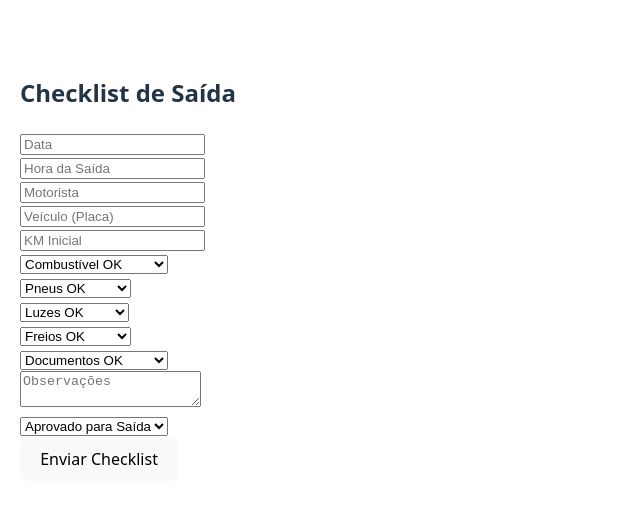
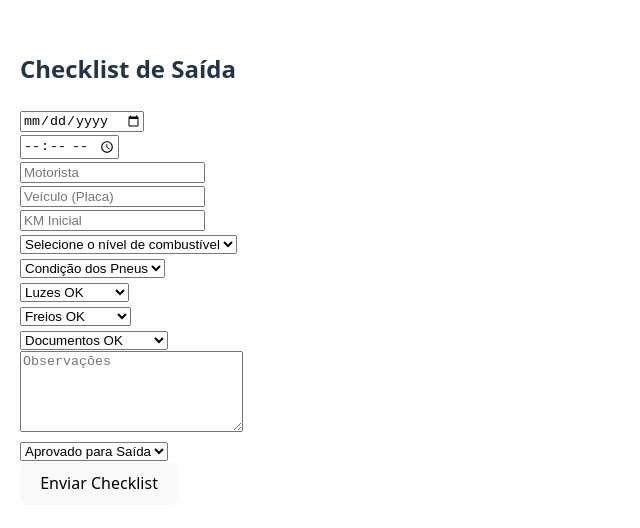
Before and after one commit to MichelVieiraDonascimento/checklist-frotas-sas, a React (Vite) app: page / in a window 1280 px wide. Shown: the part 132-660 px from the top of the page, without its empty margins (0-640 px from the left). Built offline with nearby package versions, Linux system fonts and the light colour scheme.

Commit message:
Updated ChecklistSaida.jsx

```diff
--- a/src/ChecklistSaida.jsx
+++ b/src/ChecklistSaida.jsx
@@ -1,6 +1,9 @@
-
 import jsPDF from "jspdf";
 import { useState } from "react";
+
+const motoristasDB = ["João Silva", "Maria Souza", "Pedro Lima"];
+const veiculosDB = ["ABC-1234", "DEF-5678", "GHI-9012"];
+
 const ChecklistSaida = () => {
   const [form, setForm] = useState({
     data: "",
@@ -8,17 +11,37 @@ const ChecklistSaida = () => {
     motorista: "",
     veiculo: "",
     km: "",
-    combustivel: "Ok",
-    pneus: "Ok",
+    combustivel: "",
+    pneus: "",
     luzes: "Ok",
+    luzesDetalhes: {
+      farol: false,
+      pisca: false,
+      freio: false,
+      meiaLuz: false,
+      farolAlto: false,
+    },
     freios: "Ok",
+    freiosDetalhes: {
+      dianteiro: false,
+      traseiro: false,
+    },
     documentos: "Ok",
+    documentosDetalhes: {
+      documento: false,
+      manual: false,
+      cartaoPosto: false,
+    },
     observacoes: "",
     aprovado: "Sim",
   });
 
   const handleChange = (field, value) => {
     setForm({ ...form, [field]: value });
+  };
+
+  const handleNestedChange = (section, key, value) => {
+    setForm({ ...form, [section]: { ...form[section], [key]: value } });
   };
 
   const handleSubmit = () => {
@@ -28,52 +51,132 @@ const ChecklistSaida = () => {
 
     let y = 30;
     Object.entries(form).forEach(([key, value]) => {
-      doc.text(`${key}: ${value}`, 20, y);
-      y += 10;
+      if (typeof value === "object") {
+        doc.text(`${key.toUpperCase()}:`, 20, y);
+        y += 10;
+        Object.entries(value).forEach(([subkey, subvalue]) => {
+          doc.text(` - ${subkey}: ${subvalue ? "Sim" : "Não"}`, 25, y);
+          y += 10;
+        });
+      } else {
+        doc.text(`${key}: ${value}`, 20, y);
+        y += 10;
+      }
     });
 
     doc.save(`Checklist_${form.veiculo || "saida"}.pdf`);
-
-    console.log("Checklist Enviado:", form);
     alert("Checklist enviado com sucesso e PDF gerado!");
   };
 
+  const renderLuzesDetalhes = () =>
+    form.luzes === "Não Ok" && (
+      <>
+        <label><input type="checkbox" checked={form.luzesDetalhes.farol} onChange={(e) => handleNestedChange("luzesDetalhes", "farol", e.target.checked)} /> Farol</label><br/>
+        <label><input type="checkbox" checked={form.luzesDetalhes.pisca} onChange={(e) => handleNestedChange("luzesDetalhes", "pisca", e.target.checked)} /> Pisca</label><br/>
+        <label><input type="checkbox" checked={form.luzesDetalhes.freio} onChange={(e) => handleNestedChange("luzesDetalhes", "freio", e.target.checked)} /> Luz de Freio</label><br/>
+        <label><input type="checkbox" checked={form.luzesDetalhes.meiaLuz} onChange={(e) => handleNestedChange("luzesDetalhes", "meiaLuz", e.target.checked)} /> Meia Luz</label><br/>
+        <label><input type="checkbox" checked={form.luzesDetalhes.farolAlto} onChange={(e) => handleNestedChange("luzesDetalhes", "farolAlto", e.target.checked)} /> Farol Alto</label><br/>
+      </>
+    );
+
+  const renderFreiosDetalhes = () =>
+    form.freios === "Não Ok" && (
+      <>
+        <label><input type="checkbox" checked={form.freiosDetalhes.dianteiro} onChange={(e) => handleNestedChange("freiosDetalhes", "dianteiro", e.target.checked)} /> Problemas no Dianteiro</label><br/>
+        <label><input type="checkbox" checked={form.freiosDetalhes.traseiro} onChange={(e) => handleNestedChange("freiosDetalhes", "traseiro", e.target.checked)} /> Problemas no Traseiro</label><br/>
+      </>
+    );
+
+  const renderDocumentosDetalhes = () =>
+    form.documentos === "Não Ok" && (
+      <>
+        <label><input type="checkbox" checked={form.documentosDetalhes.documento} onChange={(e) => handleNestedChange("documentosDetalhes", "documento", e.target.checked)} /> Documento</label><br/>
+        <label><input type="checkbox" checked={form.documentosDetalhes.manual} onChange={(e) => handleNestedChange("documentosDetalhes", "manual", e.target.checked)} /> Manual</label><br/>
+        <label><input type="checkbox" checked={form.documentosDetalhes.cartaoPosto} onChange={(e) => handleNestedChange("documentosDetalhes", "cartaoPosto", e.target.checked)} /> Cartão do Posto</label><br/>
+      </>
+    );
 
   return (
     <div style={{ maxWidth: 600, margin: "0 auto", padding: 20 }}>
       <h2>Checklist de Saída</h2>
-      <input placeholder="Data" value={form.data} onChange={(e) => handleChange("data", e.target.value)} /><br/>
-      <input placeholder="Hora da Saída" value={form.hora} onChange={(e) => handleChange("hora", e.target.value)} /><br/>
-      <input placeholder="Motorista" value={form.motorista} onChange={(e) => handleChange("motorista", e.target.value)} /><br/>
-      <input placeholder="Veículo (Placa)" value={form.veiculo} onChange={(e) => handleChange("veiculo", e.target.value)} /><br/>
-      <input placeholder="KM Inicial" value={form.km} onChange={(e) => handleChange("km", e.target.value)} /><br/>
-      <select onChange={(e) => handleChange("combustivel", e.target.value)} value={form.combustivel}>
-        <option value="Ok">Combustível OK</option>
-        <option value="Não Ok">Combustível Não OK</option>
+      <input placeholder="Data" type="date" value={form.data} onChange={(e) => handleChange("data", e.target.value)} /><br/>
+      <input placeholder="Hora da Saída" type="time" value={form.hora} onChange={(e) => handleChange("hora", e.target.value)} /><br/>
+
+      {/* Autocomplete simples */}
+      <input
+        list="motoristas"
+        placeholder="Motorista"
+        value={form.motorista}
+        onChange={(e) => handleChange("motorista", e.target.value)}
+      />
+      <datalist id="motoristas">
+        {motoristasDB.map((m) => <option key={m} value={m} />)}
+      </datalist><br/>
+
+      <input
+        list="veiculos"
+        placeholder="Veículo (Placa)"
+        value={form.veiculo}
+        onChange={(e) => handleChange("veiculo", e.target.value)}
+      />
+      <datalist id="veiculos">
+        {veiculosDB.map((v) => <option key={v} value={v} />)}
+      </datalist><br/>
+
+      <input type="number" placeholder="KM Inicial" value={form.km} onChange={(e) => handleChange("km", e.target.value)} /><br/>
+
+      <select value={form.combustivel} onChange={(e) => handleChange("combustivel", e.target.value)}>
+        <option value="">Selecione o nível de combustível</option>
+        <option value="Reserva">Reserva</option>
+        <option value="1/4">1/4</option>
+        <option value="2/4">2/4</option>
+        <option value="3/4">3/4</option>
+        <option value="Cheio">Cheio</option>
       </select><br/>
-      <select onChange={(e) => handleChange("pneus", e.target.value)} value={form.pneus}>
-        <option value="Ok">Pneus OK</option>
-        <option value="Não Ok">Pneus Não OK</option>
+
+      <select value={form.pneus} onChange={(e) => handleChange("pneus", e.target.value)}>
+        <option value="">Condição dos Pneus</option>
+        <option value="Novo">Novo</option>
+        <option value="Desgaste leve">Desgaste leve</option>
+        <option value="Desgaste médio">Desgaste médio</option>
+        <option value="Desgaste severo">Desgaste severo</option>
+        <option value="Comendo torto">Comendo torto</option>
       </select><br/>
-      <select onChange={(e) => handleChange("luzes", e.target.value)} value={form.luzes}>
+
+      <select value={form.luzes} onChange={(e) => handleChange("luzes", e.target.value)}>
         <option value="Ok">Luzes OK</option>
         <option value="Não Ok">Luzes Não OK</option>
       </select><br/>
-      <select onChange={(e) => handleChange("freios", e.target.value)} value={form.freios}>
+      {renderLuzesDetalhes()}
+
+      <select value={form.freios} onChange={(e) => handleChange("freios", e.target.value)}>
         <option value="Ok">Freios OK</option>
         <option value="Não Ok">Freios Não OK</option>
       </select><br/>
-      <select onChange={(e) => handleChange("documentos", e.target.value)} value={form.documentos}>
+      {renderFreiosDetalhes()}
+
+      <select value={form.documentos} onChange={(e) => handleChange("documentos", e.target.value)}>
         <option value="Ok">Documentos OK</option>
         <option value="Não Ok">Documentos Não OK</option>
       </select><br/>
-      <textarea placeholder="Observações" value={form.observacoes} onChange={(e) => handleChange("observacoes", e.target.value)} /><br/>
-      <select onChange={(e) => handleChange("aprovado", e.target.value)} value={form.aprovado}>
+      {renderDocumentosDetalhes()}
+
+      <textarea
+        placeholder="Observações"
+        rows={5}
+        style={{ width: "100%" }}
+        value={form.observacoes}
+        onChange={(e) => handleChange("observacoes", e.target.value)}
+      /><br/>
+
+      <select value={form.aprovado} onChange={(e) => handleChange("aprovado", e.target.value)}>
         <option value="Sim">Aprovado para Saída</option>
         <option value="Não">Não Aprovado</option>
       </select><br/>
+
       <button onClick={handleSubmit}>Enviar Checklist</button>
     </div>
   );
 };
+
 export default ChecklistSaida;
```
